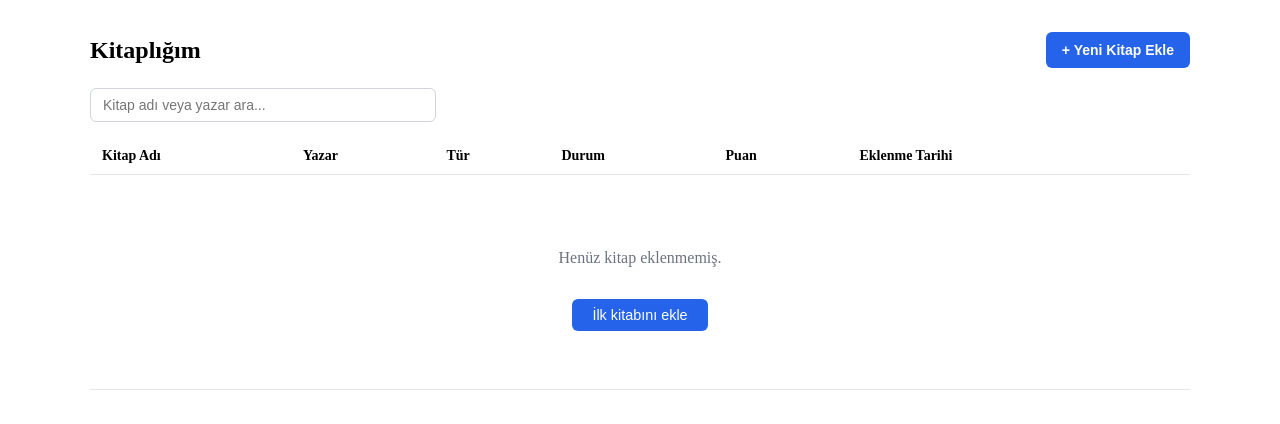
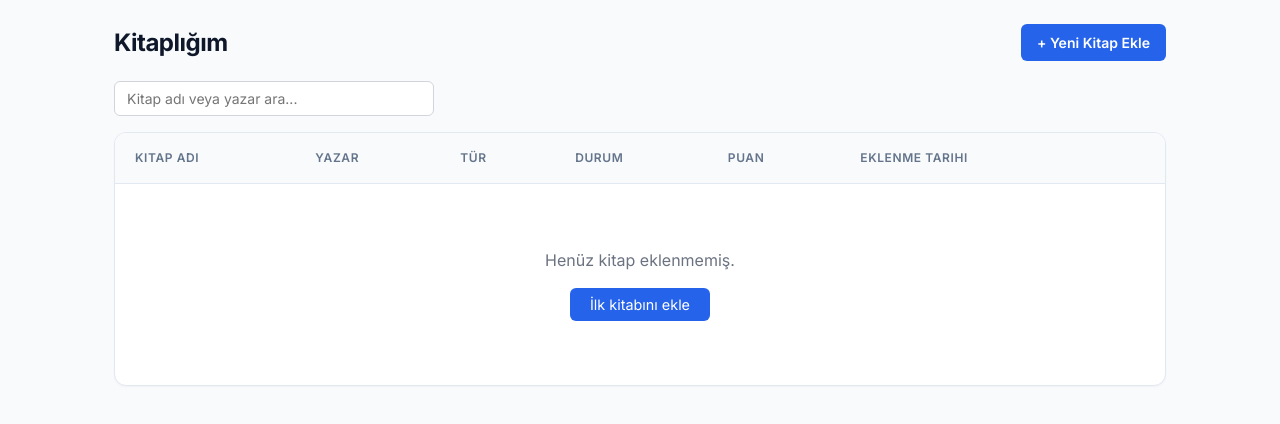
Before and after one commit to acarlarilayda/kitaplik-okuma-listesi, an Angular app: page /kitaplar in a window 1280 px wide. Shown: the top 424 px of the page. Built offline with nearby package versions, Linux system fonts and the light colour scheme.

Commit message:
Global tasarim sistemi ve DataTable bileseni modernize edildi

```diff
--- a/src/app/shared/components/data-table/data-table.component.html
+++ b/src/app/shared/components/data-table/data-table.component.html
@@ -1,3 +1,4 @@
+<div class="data-table-wrapper">
 <table class="data-table">
   <thead>
     <tr>
@@ -29,11 +30,10 @@
   <span *ngIf="col.key !== 'durum' && col.key !== 'puan' && col.key !== 'eklenmeTarihi'">
     {{ row[col.key] }}
   </span>
-</td>
-      <td *ngIf="showActions" class="data-table__actions">
-        <button (click)="edit.emit(row)">Düzenle</button>
-        <button (click)="delete.emit(row)">Sil</button>
-      </td>
+<td *ngIf="showActions" class="data-table__actions">
+          <button (click)="edit.emit(row)" class="data-table__btn data-table__btn--edit">Düzenle</button>
+          <button (click)="delete.emit(row)" class="data-table__btn data-table__btn--delete">Sil</button>
+        </td>
     </tr>
     <tr *ngIf="data.length === 0">
       <td [attr.colspan]="columns.length + (showActions ? 1 : 0)">
@@ -42,3 +42,4 @@
     </tr>
   </tbody>
 </table>
+</div>
--- a/src/app/shared/components/data-table/data-table.component.scss
+++ b/src/app/shared/components/data-table/data-table.component.scss
@@ -1,21 +1,100 @@
+.data-table-wrapper {
+  background: var(--color-surface);
+  border: 1px solid var(--color-border);
+  border-radius: var(--radius-lg);
+  overflow: hidden;
+  box-shadow: var(--shadow-sm);
+}
+
 .data-table {
   width: 100%;
   border-collapse: collapse;
-}
+  table-layout: auto;
 
-.data-table th,
-.data-table td {
-  padding: 10px 12px;
-  border-bottom: 1px solid #e5e7eb;
-  text-align: left;
-  font-size: 14px;
+  th,
+  td {
+    white-space: nowrap;
+  }
+
+  th,
+  td {
+    padding: var(--space-4) var(--space-5);
+    text-align: left;
+    font-size: var(--font-size-sm);
+  }
+
+  thead {
+    background: var(--color-bg);
+    border-bottom: 1px solid var(--color-border);
+  }
+
+  th {
+    font-weight: 600;
+    color: var(--color-text-secondary);
+    font-size: var(--font-size-xs);
+    text-transform: uppercase;
+    letter-spacing: 0.05em;
+    white-space: nowrap;
+  }
+
+  tbody tr {
+    border-bottom: 1px solid var(--color-border-light);
+    transition: background-color var(--transition-fast);
+
+    &:last-child {
+      border-bottom: none;
+    }
+
+    &:hover {
+      background-color: var(--color-primary-light);
+    }
+  }
+
+  td {
+    color: var(--color-text-primary);
+  }
 }
 
 .data-table__sortable {
   cursor: pointer;
   user-select: none;
+  transition: color var(--transition-fast);
+
+  &:hover {
+    color: var(--color-primary);
+  }
 }
 
-.data-table__actions button {
-  margin-right: 8px;
+.data-table__actions {
+  white-space: nowrap;
+  text-align: right;
 }
+
+.data-table__btn {
+  border: 1px solid var(--color-border);
+  background: var(--color-white);
+  color: var(--color-text-secondary);
+  font-size: var(--font-size-xs);
+  font-weight: 500;
+  padding: var(--space-2) var(--space-3);
+  border-radius: var(--radius-md);
+  margin-left: var(--space-2);
+  transition: all var(--transition-fast);
+
+  &:hover {
+    background: var(--color-bg);
+    border-color: var(--color-text-muted);
+  }
+
+  &--edit:hover {
+    color: var(--color-primary);
+    border-color: var(--color-primary);
+    background: var(--color-primary-light);
+  }
+
+  &--delete:hover {
+    color: var(--color-danger);
+    border-color: var(--color-danger);
+    background: var(--color-danger-bg);
+  }
+}
--- a/src/styles.scss
+++ b/src/styles.scss
@@ -1 +1,143 @@
-/* You can add global styles to this file, and also import other style files */
+/* ==========================================================================
+   KİTAPLIK VE OKUMA LİSTESİ - Global Tasarım Sistemi
+   ========================================================================== */
+
+@import url('https://fonts.googleapis.com/css2?family=Inter:wght@400;500;600;700;800&display=swap');
+
+:root {
+  /* ---- Renk Paleti: Beyaz ağırlıklı + tek mavi vurgu ---- */
+  --color-white: #ffffff;
+  --color-bg: #f8fafc;
+  --color-surface: #ffffff;
+
+  --color-border: #e2e8f0;
+  --color-border-light: #f1f5f9;
+
+  --color-text-primary: #0f172a;
+  --color-text-secondary: #64748b;
+  --color-text-muted: #94a3b8;
+
+  /* Ana vurgu rengi: mavi tonları */
+  --color-primary: #2563eb;
+  --color-primary-hover: #1d4ed8;
+  --color-primary-light: #eff6ff;
+  --color-primary-lighter: #dbeafe;
+
+  /* Durum renkleri (rozetler için) */
+  --color-success: #059669;
+  --color-success-bg: #ecfdf5;
+  --color-warning: #d97706;
+  --color-warning-bg: #fffbeb;
+  --color-neutral: #475569;
+  --color-neutral-bg: #f1f5f9;
+
+  --color-danger: #dc2626;
+  --color-danger-hover: #b91c1c;
+  --color-danger-bg: #fef2f2;
+
+  --color-star: #f59e0b;
+  --color-star-empty: #e2e8f0;
+
+  /* ---- Tipografi ---- */
+  --font-family: 'Inter', -apple-system, BlinkMacSystemFont, 'Segoe UI', sans-serif;
+
+  --font-size-xs: 0.75rem;
+  --font-size-sm: 0.875rem;
+  --font-size-base: 1rem;
+  --font-size-lg: 1.125rem;
+  --font-size-xl: 1.5rem;
+  --font-size-2xl: 2rem;
+
+  /* ---- Spacing Ölçeği ---- */
+  --space-1: 0.25rem;
+  --space-2: 0.5rem;
+  --space-3: 0.75rem;
+  --space-4: 1rem;
+  --space-5: 1.25rem;
+  --space-6: 1.5rem;
+  --space-8: 2rem;
+  --space-10: 2.5rem;
+  --space-12: 3rem;
+
+  /* ---- Köşe Yuvarlaklığı ---- */
+  --radius-sm: 0.375rem;
+  --radius-md: 0.5rem;
+  --radius-lg: 0.75rem;
+  --radius-xl: 1rem;
+  --radius-full: 9999px;
+
+  /* ---- Gölgeler ---- */
+  --shadow-sm: 0 1px 2px 0 rgba(15, 23, 42, 0.04);
+  --shadow-md: 0 4px 6px -1px rgba(15, 23, 42, 0.06), 0 2px 4px -2px rgba(15, 23, 42, 0.04);
+  --shadow-lg: 0 10px 15px -3px rgba(15, 23, 42, 0.08), 0 4px 6px -4px rgba(15, 23, 42, 0.05);
+  --shadow-focus: 0 0 0 3px rgba(37, 99, 235, 0.15);
+
+  /* ---- Geçiş (transition) ---- */
+  --transition-fast: 0.15s ease;
+  --transition-base: 0.2s ease;
+}
+
+/* ---- Global Reset & Temel Ayarlar ---- */
+* {
+  box-sizing: border-box;
+}
+
+html, body {
+  height: 100%;
+  margin: 0;
+  padding: 0;
+}
+
+body {
+  font-family: var(--font-family);
+  background-color: var(--color-bg);
+  color: var(--color-text-primary);
+  font-size: var(--font-size-base);
+  line-height: 1.5;
+  -webkit-font-smoothing: antialiased;
+  -moz-osx-font-smoothing: grayscale;
+}
+
+h1, h2, h3, h4, h5, h6 {
+  margin: 0;
+  font-weight: 700;
+  letter-spacing: -0.02em;
+  color: var(--color-text-primary);
+}
+
+p {
+  margin: 0;
+}
+
+button {
+  font-family: inherit;
+  cursor: pointer;
+}
+
+input, select, textarea {
+  font-family: inherit;
+}
+
+a {
+  color: var(--color-primary);
+  text-decoration: none;
+}
+
+/* ---- Ortak Scrollbar (ince, modern) ---- */
+::-webkit-scrollbar {
+  width: 8px;
+  height: 8px;
+}
+
+::-webkit-scrollbar-track {
+  background: transparent;
+}
+
+::-webkit-scrollbar-thumb {
+  background: var(--color-border);
+  border-radius: var(--radius-full);
+}
+
+::-webkit-scrollbar-thumb:hover {
+  background: var(--color-text-muted);
+}
```
